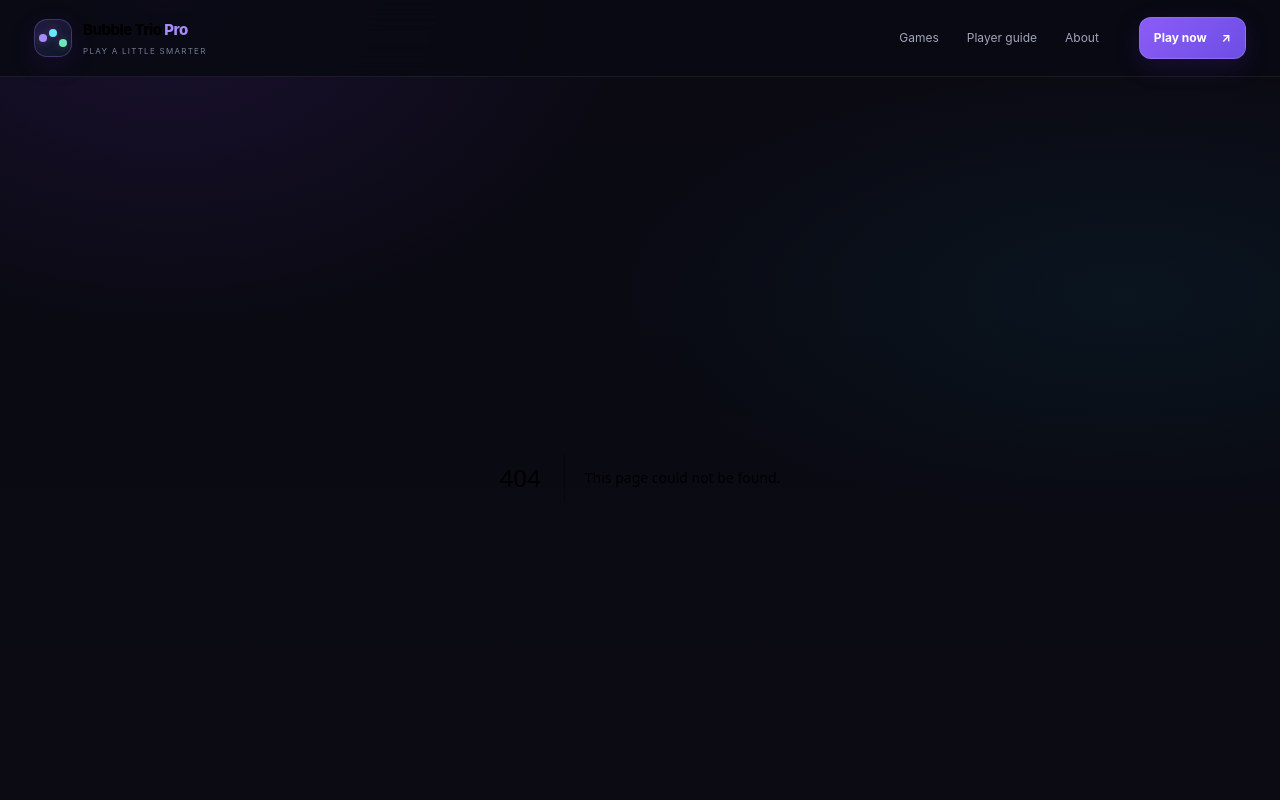
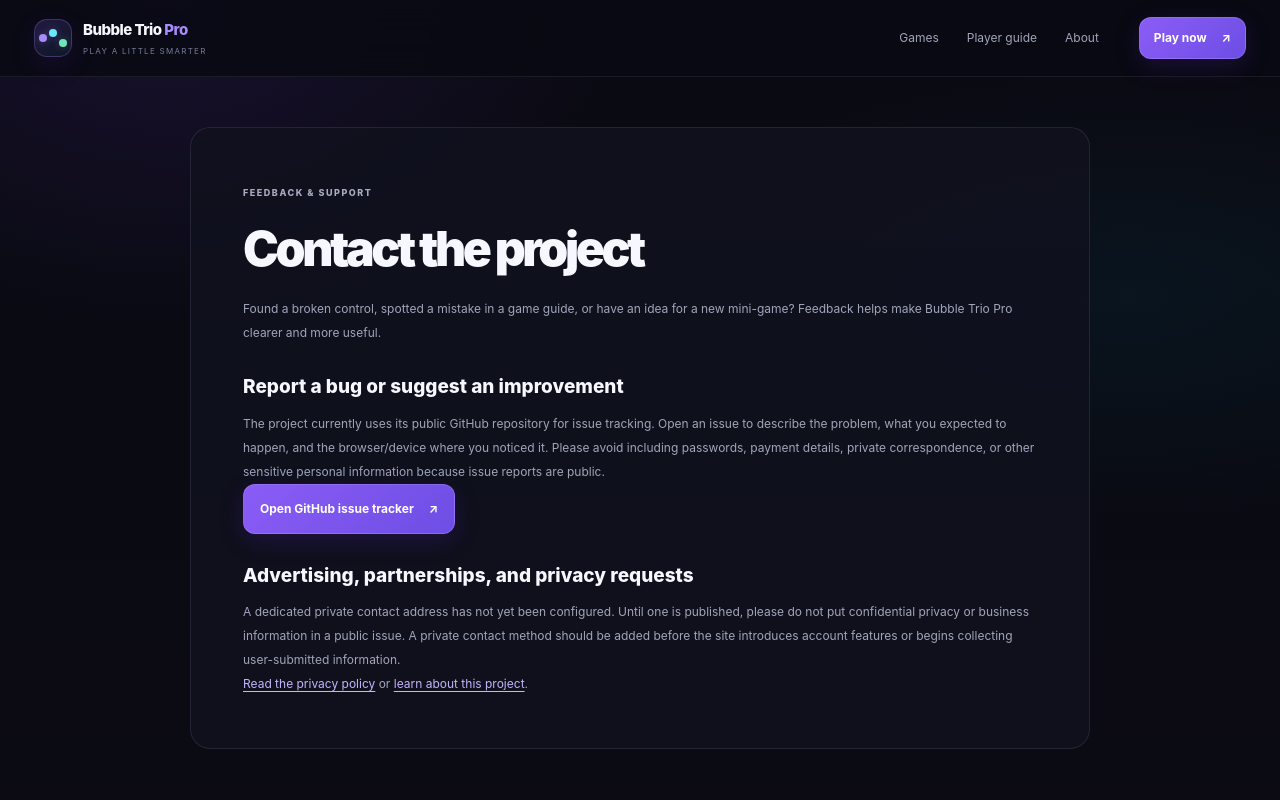
Before and after one commit to websiite01-tech/bubble-trio-pro, a Next.js app: page /contact in a window 1280 px wide. Before the commit this address had no page. Shown: the top 800 px of the page. Built offline with nearby package versions, Linux system fonts and the light colour scheme.

Commit message:
feat: add site information and project documentation

```diff
--- /dev/null
+++ b/app/contact/page.js
@@ -0,0 +1,17 @@
+export const metadata = { title: "Contact", description: "How to share feedback or report an issue with Bubble Trio Pro." };
+
+export default function ContactPage() {
+  return (
+    <article className="content-page">
+      <span className="eyebrow">FEEDBACK & SUPPORT</span>
+      <h1>Contact the project</h1>
+      <p>Found a broken control, spotted a mistake in a game guide, or have an idea for a new mini-game? Feedback helps make Bubble Trio Pro clearer and more useful.</p>
+      <h2>Report a bug or suggest an improvement</h2>
+      <p>The project currently uses its public GitHub repository for issue tracking. Open an issue to describe the problem, what you expected to happen, and the browser/device where you noticed it. Please avoid including passwords, payment details, private correspondence, or other sensitive personal information because issue reports are public.</p>
+      <p><a className="primary-button" href="https://github.com/websiite01-tech/bubble-trio-pro/issues" target="_blank" rel="noreferrer">Open GitHub issue tracker <span>↗</span></a></p>
+      <h2>Advertising, partnerships, and privacy requests</h2>
+      <p>A dedicated private contact address has not yet been configured. Until one is published, please do not put confidential privacy or business information in a public issue. A private contact method should be added before the site introduces account features or begins collecting user-submitted information.</p>
+      <p><a className="inline-link" href="/privacy">Read the privacy policy</a> or <a className="inline-link" href="/about">learn about this project</a>.</p>
+    </article>
+  );
+}
```
